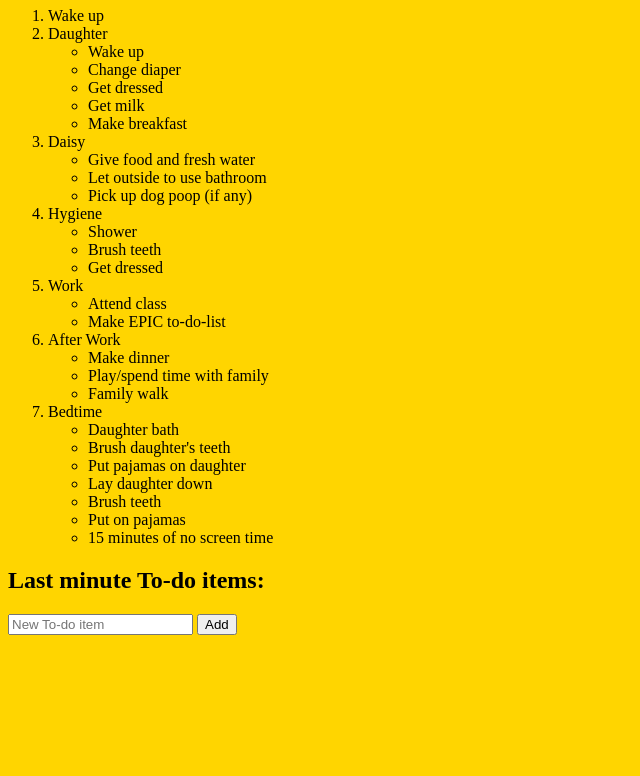
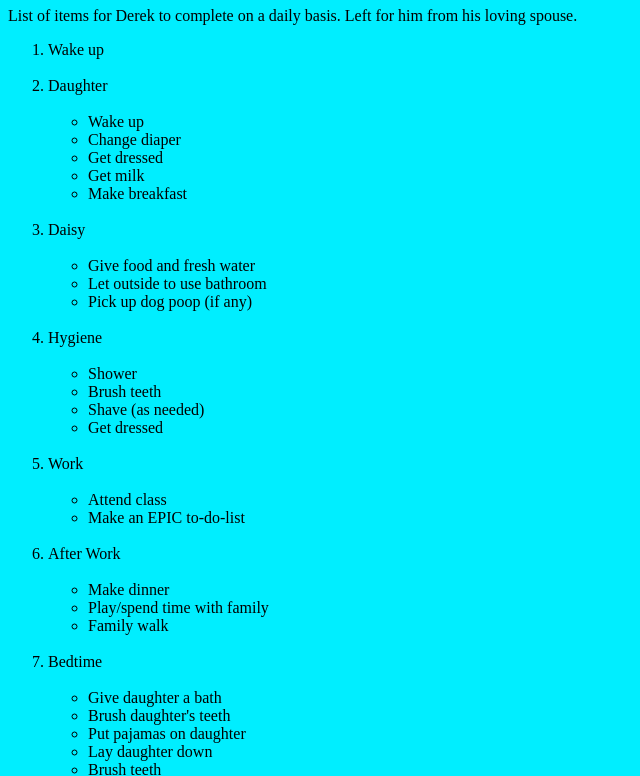
Before and after one commit to Nooblet07/To-Do-List, a plain HTML site: page index.html in a window 1280 px wide. Shown: the part 73-849 px from the top of the page, without its empty margins (0-640 px from the left). Before the commit the page ends 800 px from the top, so only its background shows below. Drawn offline with Linux system fonts and the light colour scheme.

Commit message:
Fine tuned some things in my html, js, and css.

```diff
--- a/index.html
+++ b/index.html
@@ -8,55 +8,58 @@
 </head>
 <link rel="stylesheet" href="style.css">
 <body>
-    <div id="wrapper">
-    <h1>Derek's daily To-Do-List</h1>
+    <!-- <div id="wrapper"> -->
+    <h1>Derek's to-do-list</h1>
+    <p>List of items for Derek to complete on a daily basis. Left for him from his loving spouse.</p>
     <ol id="myList">
-        <li ondblclick="toggleLineOut(this)">Wake up</li>
-        <li ondblclick="toggleLineOut(this)">Daughter</li>
+        <li ondblclick="toggleLineOut(this)">Wake up</li><br>
+        <li ondblclick="toggleLineOut(this)">Daughter</li><br>
         <ul>
             <!-- Click on a task to line through as completed -->
             <li ondblclick="toggleLineOut(this)">Wake up</li>
             <li ondblclick="toggleLineOut(this)">Change diaper</li>
             <li ondblclick="toggleLineOut(this)">Get dressed</li>
             <li ondblclick="toggleLineOut(this)">Get milk</li>
-            <li ondblclick="toggleLineOut(this)">Make breakfast</li>
+            <li ondblclick="toggleLineOut(this)">Make breakfast</li><br>
         </ul>
-        <li ondblclick="toggleLineOut(this)">Daisy</li>
+        <li ondblclick="toggleLineOut(this)">Daisy</li><br>
         <ul>
-            <!-- Click on a task to line through as completed -->
+           <!-- Click on a task to line through as completed -->
             <li ondblclick="toggleLineOut(this)">Give food and fresh water</li>
             <li ondblclick="toggleLineOut(this)">Let outside to use bathroom</li>
-            <li ondblclick="toggleLineOut(this)">Pick up dog poop (if any)</li>
+            <li ondblclick="toggleLineOut(this)">Pick up dog poop (if any)</li><br>
         </ul>
-        <li ondblclick="toggleLineOut(this)">Hygiene</li>
+        <li ondblclick="toggleLineOut(this)">Hygiene</li><br>
         <ul>
             <!-- Click on a task to line through as completed -->
             <li ondblclick="toggleLineOut(this)">Shower</li>
             <li ondblclick="toggleLineOut(this)">Brush teeth</li>
-            <li ondblclick="toggleLineOut(this)">Get dressed</li>
+            <li ondblclick="toggleLineOut(this)">Shave (as needed)</li>
+            <li ondblclick="toggleLineOut(this)">Get dressed</li><br>
         </ul>
-        <li ondblclick="toggleLineOut(this)">Work</li>
+        <li ondblclick="toggleLineOut(this)">Work</li><br>
         <ul>
             <!-- Click on a task to line through as completed -->
             <li ondblclick="toggleLineOut(this)">Attend class</li>
-            <li ondblclick="toggleLineOut(this)">Make EPIC to-do-list</li>
+            <li ondblclick="toggleLineOut(this)">Make an EPIC to-do-list</li><br>
         </ul>
-        <li ondblclick="toggleLineOut(this)">After Work</li>
+        <li ondblclick="toggleLineOut(this)">After Work</li><br>
         <ul>
             <!-- Click on a task to line through as completed -->
             <li ondblclick="toggleLineOut(this)">Make dinner</li>
             <li ondblclick="toggleLineOut(this)">Play/spend time with family</li>
-            <li ondblclick="toggleLineOut(this)">Family walk</li>
+            <li ondblclick="toggleLineOut(this)">Family walk</li><br>
         </ul>
-        <li ondblclick="toggleLineOut(this)">Bedtime</li>
+        <li ondblclick="toggleLineOut(this)">Bedtime</li><br>
         <ul>
-            <li ondblclick="toggleLineOut(this)">Daughter bath</li>
+            <!-- Click on a task to line through as completed -->
+            <li ondblclick="toggleLineOut(this)">Give daughter a bath</li>
             <li ondblclick="toggleLineOut(this)">Brush daughter's teeth</li>
             <li ondblclick="toggleLineOut(this)">Put pajamas on daughter</li>
             <li ondblclick="toggleLineOut(this)">Lay daughter down</li>
             <li ondblclick="toggleLineOut(this)">Brush teeth</li>
             <li ondblclick="toggleLineOut(this)">Put on pajamas</li>
-            <li ondblclick="toggleLineOut(this)">15 minutes of no screen time</li>
+            <li ondblclick="toggleLineOut(this)">15 minutes of no screen time</li><br>
         </ul>
     </ol>
     <h2>Last minute To-do items:</h2>
@@ -67,7 +70,7 @@
       </form>
       <ul id="list">
       </ul>
-      </div>
+      <!-- </div> -->
     <script src="./index.js"></script>
 </body>
 </html>
--- a/index.js
+++ b/index.js
@@ -1,4 +1,4 @@
-// Click on a subtask will put a line through indicating it is complete.
+// Double click on a subtask will put a line through indicating it is complete.
 function toggleLineOut(element) {
     element.classList.toggle('line-out');
   }
@@ -15,6 +15,13 @@ document.addEventListener('DOMContentLoaded', function() {
 
         const newItem = document.createElement('li');
         newItem.textContent = itemInput.value;
+
+        const timestamp = new Date().toLocaleString(); // Get the current timestamp
+        const timestampSpan = document.createElement('span');
+        timestampSpan.textContent = timestamp;
+        timestampSpan.textContent = ' added on: ' + timestamp;
+        timestampSpan.className = 'timestamp';
+        newItem.appendChild(timestampSpan);
         newItem.ondblclick = function() {
             toggleLineOut(this);
         };
@@ -23,6 +30,6 @@ document.addEventListener('DOMContentLoaded', function() {
         // list.insertBefore(newItem, wrapper.nextSibling); //Append above h2
 
         itemInput.value = ''; // Clear the input field
-        itemInput.focus(); // Set focus back to the input field
+
     });
 });
--- a/style.css
+++ b/style.css
@@ -1,9 +1,18 @@
 h1 {
-    color: rgb(255, 0, 225);
+    color: rgb(238, 104, 26);
   }
 
+h2 {
+    color:rgb(238, 104, 26)
+}
+
 body {
-    background-color:rgb(255, 213, 0)
+    background-color:rgb(0, 238, 255)
+}
+
+.timestamp {
+  color: rgb(229, 5, 5);
+  font-size: 0.8em;
 }
 
 .line-out {
```
Also changed, not shown: 1 other file.
